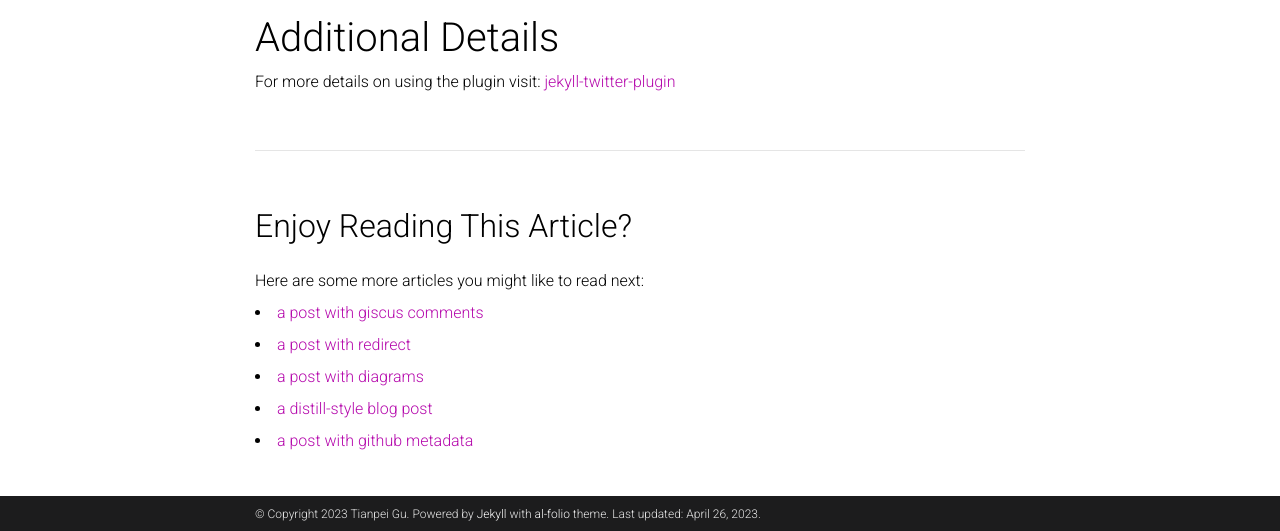
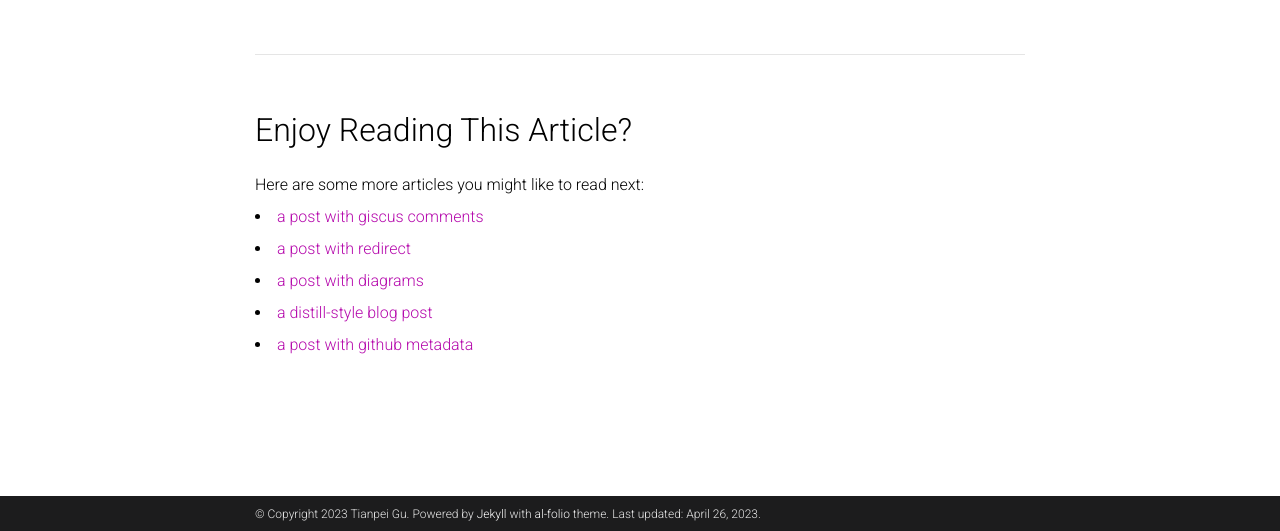
Before and after one commit to Gutianpei/gutianpei.github.io, a Jekyll site: the page built from _posts/2020-09-28-twitter.md, in a window 1280 px wide and 1188 px high. Shown: the part 657-1188 px from the top of the window. Built offline with Jekyll 4.4.1, drawn with Linux system fonts in a browser that asks for light colours; comment, search, counter and statistics services are not loaded; a style sheet for code colours, icons or effects is not loaded.

Commit message:
Update 2020-09-28-twitter.md

```diff
--- a/_posts/2020-09-28-twitter.md
+++ b/_posts/2020-09-28-twitter.md
@@ -15,6 +15,3 @@ An example of displaying a tweet:
 # Timeline
 An example of pulling from a timeline:
 {% twitter https://twitter.com/jekyllrb maxwidth=500 limit=3 %}
-
-# Additional Details
-For more details on using the plugin visit: [jekyll-twitter-plugin](https://github.com/rob-murray/jekyll-twitter-plugin)
```
